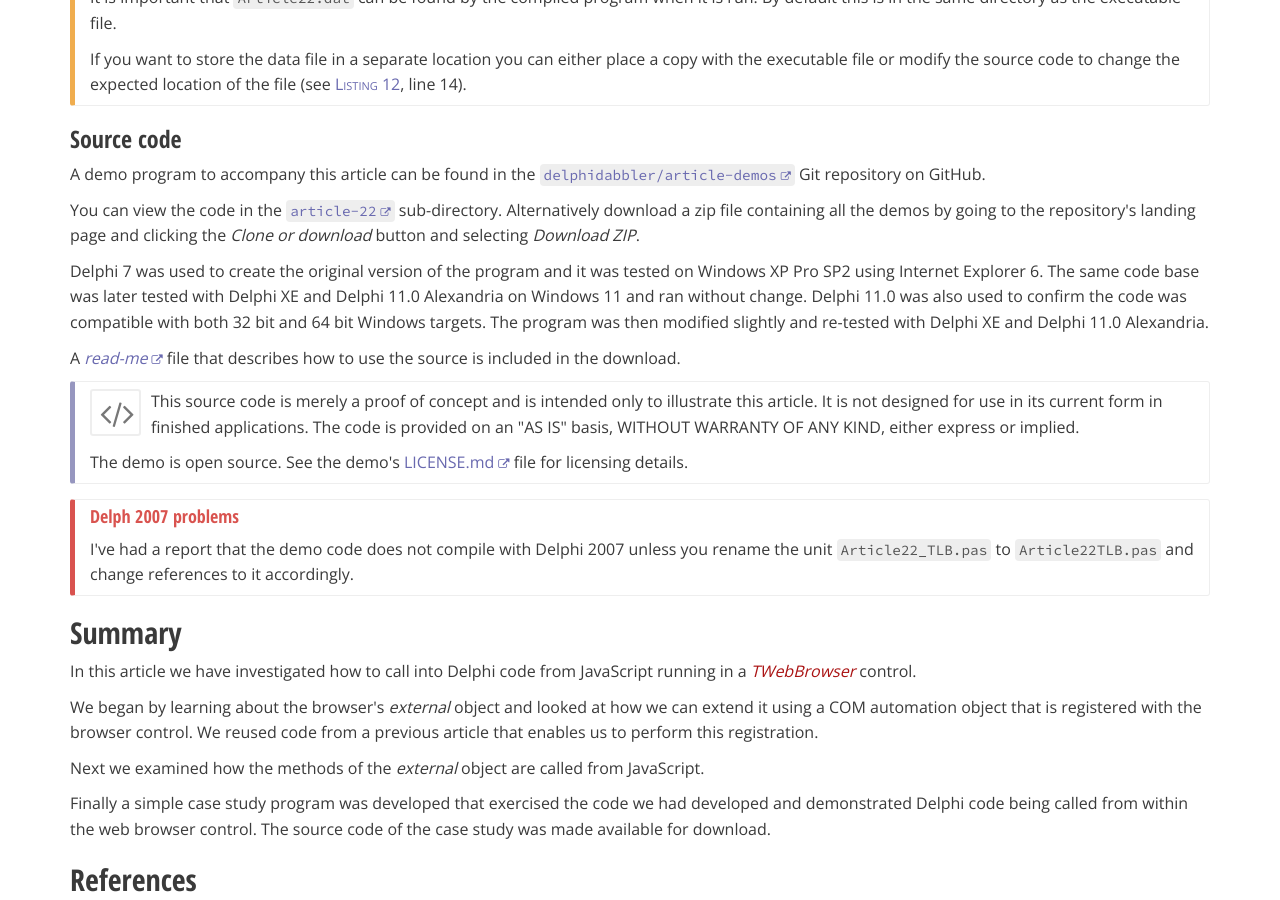
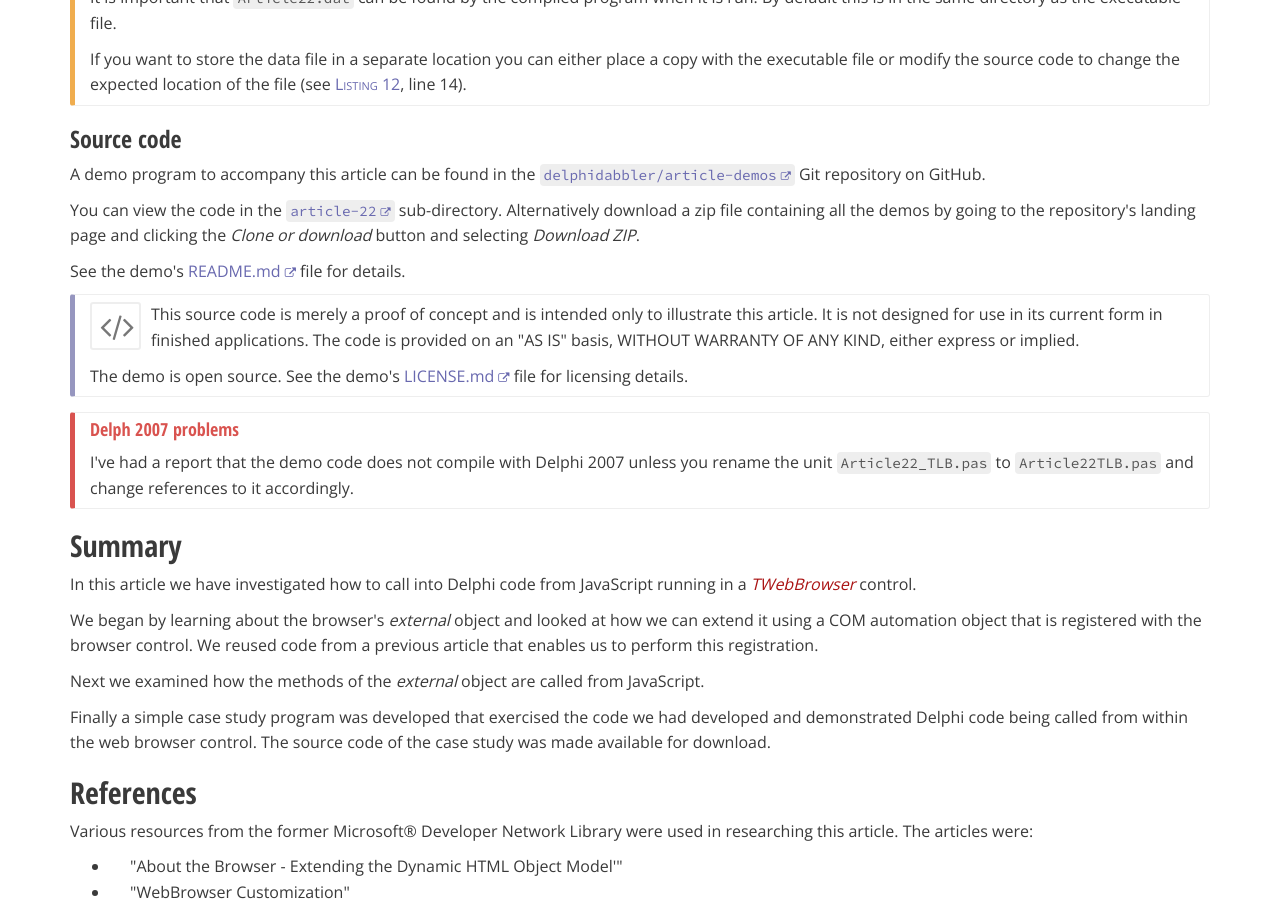
Before and after one commit to delphidabbler/delphidabbler.github.io, a Jekyll site: the page built from _articles/article-22.html, in a window 1280 px wide and 900 px high, scrolled down 13089 px. Built offline with Jekyll 4.4.1, drawn with Linux system fonts in a browser that asks for light colours; nearby versions of some CDN libraries; comment, search, counter and statistics services are not loaded.

Commit message:
Add links to article-demos README.md file to Demo section
In some cases this replaces a description of the demo in the
articles files. In others it simply gives a new name and a link
to the README.md file.

```diff
--- a/_articles/article-10.html
+++ b/_articles/article-10.html
@@ -591,7 +591,7 @@ logo.gif    23   &quot;logo.gif&quot;</pre>
 	</p>
 
 	<p>
-		The demo can be used to test and exercise the code presented here. It stores a series of HTML and other files in its resources and displays them using an embedded <var>TWebBrowser</var> control. The URLs the program is using to load each page are also displayed.
+		The demo can be used to test and exercise the code presented here. See the demo's <a href="https://github.com/delphidabbler/article-demos/blob/master/article-10/README.md">README.md</a> file for details.
 	</p>
 
     <div class="callout callout-info">
--- a/_articles/article-11.html
+++ b/_articles/article-11.html
@@ -532,7 +532,7 @@ redirect_from:
 	</p>
 
 	<p>
-		The demo is described in the <code>ReadMe.txt</code> that is included with the source code.
+		The demo is described in the <a href="https://github.com/delphidabbler/article-demos/blob/master/article-11/README.md">README.md</a> file that is included with the source code.
 	</p>
 
 	<p>
--- a/_articles/article-22.html
+++ b/_articles/article-22.html
@@ -1494,16 +1494,9 @@ redirect_from:
     </p>
 
     <p>
-        Delphi 7 was used to create the original version of the program and it was tested on Windows XP Pro SP2 using
-        Internet Explorer 6. The same code base was later tested with Delphi XE and Delphi 11.0 Alexandria on Windows 11
-        and ran without change. Delphi 11.0 was also used to confirm the code was compatible with both 32 bit and 64 bit
-        Windows targets. The program was then modified slightly and re-tested with Delphi XE and Delphi 11.0 Alexandria.
-    </p>
-
-    <p>
-        A <a
-            href="https://github.com/delphidabbler/article-demos/blob/master/article-22/README.md#about-the-demo"><em>read-me</em></a>
-        file that describes how to use the source is included in the download.
+        See the demo's <a
+            href="https://github.com/delphidabbler/article-demos/blob/master/article-22/README.md">README.md</a> file
+        for details.
     </p>
 
     <div class="callout callout-info">
--- a/_articles/article-6.html
+++ b/_articles/article-6.html
@@ -571,7 +571,7 @@ redirect_from:
 	</p>
 
 	<p>
-		The demo is described in the <code>ReadMe.txt</code> that is included with the source code.
+		See the demo's <a href="https://github.com/delphidabbler/article-demos/blob/master/article-06/README.md">README.md</a> file for details.
 	</p>
 
     <div class="callout callout-info">
```
Also changed, not shown: _articles/article-18.html (+1 -17 lines).
